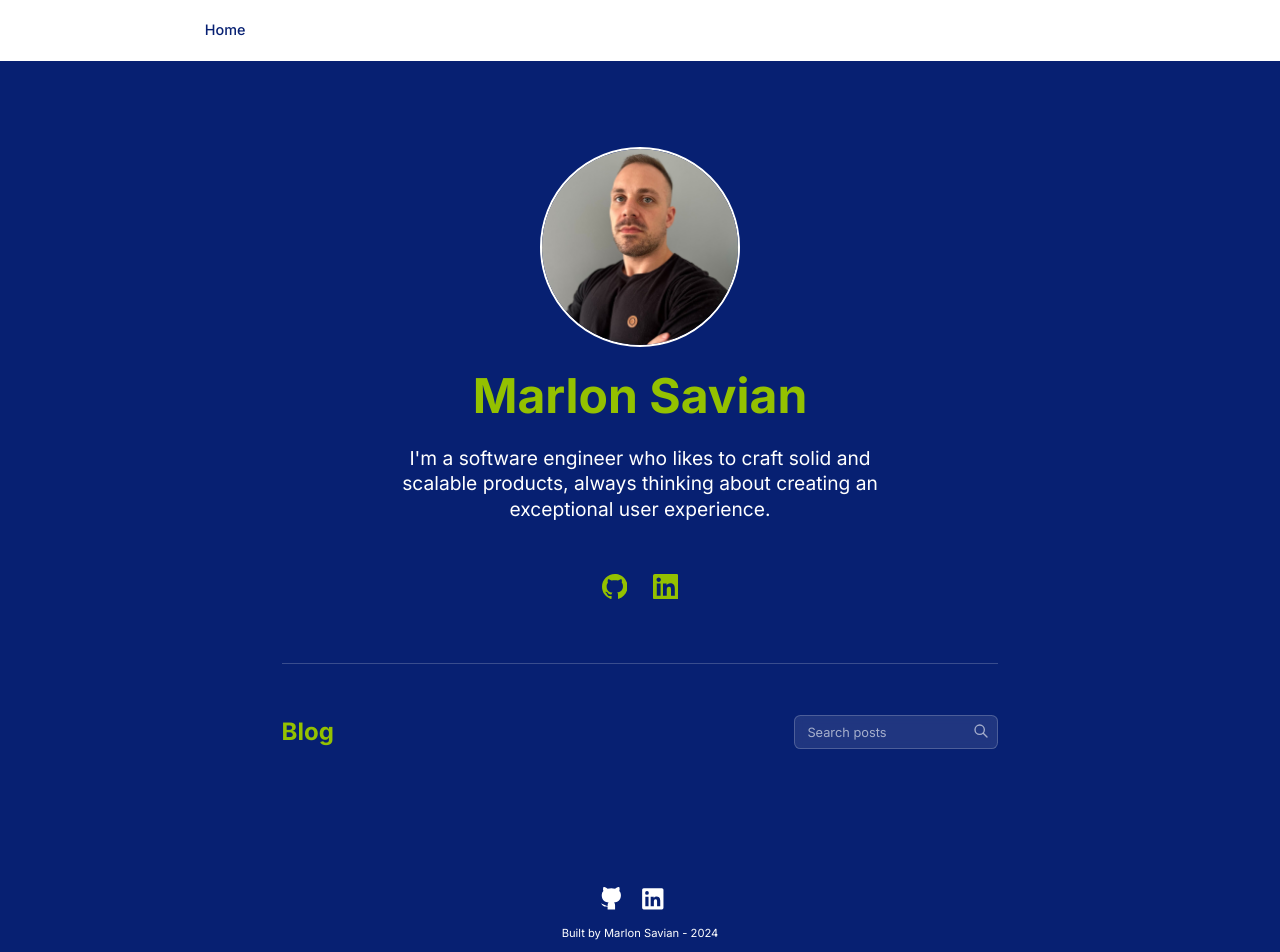
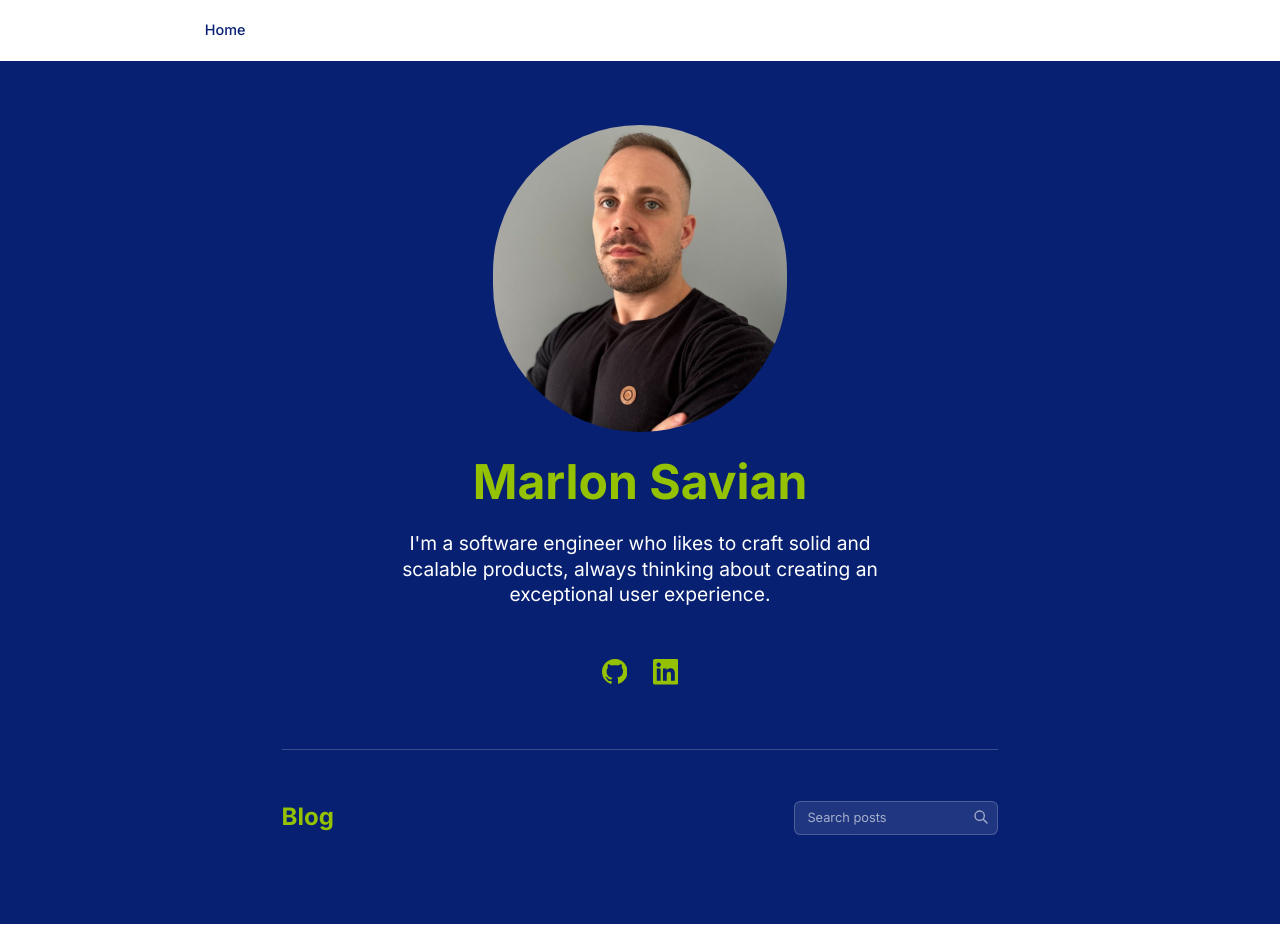
Before and after one commit to mdsavian/marlonsavian.com, a Next.js app: page / in a window 1280 px wide. Shown: the top 952 px of the page. After the commit the page ends 924 px from the top, so only its background shows below. Built offline with nearby package versions, Linux system fonts and the light colour scheme.

Commit message:
adjusts on photo component

```diff
--- a/app/components/Footer/index.tsx
+++ /dev/null
@@ -1,55 +0,0 @@
-const Footer = () => {
-  const year = new Date().getFullYear();
-
-  return (
-    <footer className="flex bg-blue items-center justify-center py-8 flex flex-col">
-      <ul className="flex items-center mb-4" aria-label="Social media links">
-        <li className="mr-5 text-xs shrink-0">
-          <a
-            className="block hover:text-green text-white"
-            href="https://github.com/mdsavian"
-            target="_blank"
-            rel="noreferrer noopener"
-            aria-label="GitHub (opens in a new tab)"
-            title="GitHub"
-          >
-            <span className="sr-only">GitHub</span>
-            <svg
-              xmlns="http://www.w3.org/2000/svg"
-              viewBox="0 0 24 24"
-              fill="currentColor"
-              className="h-8 w-8"
-              aria-hidden="true"
-            >
-              <path d="M9 19c-5 1.5-5-2.5-7-3m14 6v-3.87a3.37 3.37 0 0 0-.94-2.61c3.14-.35 6.44-1.54 6.44-7A5.44 5.44 0 0 0 20 4.77 5.07 5.07 0 0 0 19.91 1S18.73.65 16 2.48a13.38 13.38 0 0 0-7 0C6.27.65 5.09 1 5.09 1A5.07 5.07 0 0 0 5 4.77a5.44 5.44 0 0 0-1.5 3.78c0 5.42 3.3 6.61 6.44 7A3.37 3.37 0 0 0 9 18.13V22"></path>
-            </svg>
-          </a>
-        </li>
-        <li className="mr-5 text-xs shrink-0">
-          <a
-            className="block hover:text-green text-white"
-            href="https://www.linkedin.com/in/marlon-savian/"
-            target="_blank"
-            rel="noreferrer noopener"
-            aria-label="LinkedIn (opens in a new tab)"
-            title="LinkedIn"
-          >
-            <span className="sr-only">LinkedIn</span>
-            <svg
-              xmlns="http://www.w3.org/2000/svg"
-              viewBox="0 0 24 24"
-              fill="currentColor"
-              className="h-8 w-8"
-              aria-hidden="true"
-            >
-              <path d="M20.5 2h-17A1.5 1.5 0 002 3.5v17A1.5 1.5 0 003.5 22h17a1.5 1.5 0 001.5-1.5v-17A1.5 1.5 0 0020.5 2zM8 19H5v-9h3zM6.5 8.25A1.75 1.75 0 118.3 6.5a1.78 1.78 0 01-1.8 1.75zM19 19h-3v-4.74c0-1.42-.6-1.93-1.38-1.93A1.74 1.74 0 0013 14.19a.66.66 0 000 .14V19h-3v-9h2.9v1.3a3.11 3.11 0 012.7-1.4c1.55 0 3.36.86 3.36 3.66z"></path>
-            </svg>
-          </a>
-        </li>
-      </ul>
-      <span className="text-white text-xl md:text-sm">Built by Marlon Savian - {year}</span>
-    </footer>
-  );
-};
-
-export default Footer;
--- a/app/components/Hero/Photo.tsx
+++ b/app/components/Hero/Photo.tsx
@@ -1,29 +1,21 @@
 import Image from "next/image";
-import PhotoShapes from "@/assets/photo-shapes.svg";
 
 interface IPhoto {
   fillSvg?: string;
   strokeSvg?: string;
 }
-const Photo = ({ fillSvg = "#94C100", strokeSvg = "#94C100" }: IPhoto) => {
+const Photo = ({ fillSvg, strokeSvg }: IPhoto) => {
   return (
-    <figure className="relative w-[200px] h-[200px] border-2 border-white rounded-full overflow-hidden">
-      <PhotoShapes
-        className="absolute top-[-30%] left-[-30%] w-[160%] h-[160%] z-[-1]"
-        fill={fillSvg}
-        stroke={strokeSvg}
-      />
-      <div className="w-full h-full">
+    <div className="relative w-[20rem] sm:w-[23rem] h-[20rem] sm:h-[24rem] rounded-full overflow-hidden mx-auto">
       <Image
         src="/marlon.jpeg"
-          alt="Marlon Savian - Software Developer"
+        alt="Marlon Savian - Software Engineer"
         fill
         className="object-cover"
         priority
-          sizes="20rem"
+        sizes="(max-width: 640px) 20rem, 23rem"
       />
     </div>
-    </figure>
   );
 };
 
--- a/app/page.tsx
+++ b/app/page.tsx
@@ -1,6 +1,5 @@
 import Header from "./components/Header";
 import Hero from "./components/Hero";
-import Footer from "./components/Footer";
 
 export default function Home() {
   return (
@@ -8,7 +7,6 @@ export default function Home() {
       <Header />
       <main>
         <Hero />
-        <Footer />
       </main>
     </div>
   );
```
Also changed, not shown: assets/photo-shapes.svg (deleted). Lines whose indentation alone changed are shown as unchanged.
